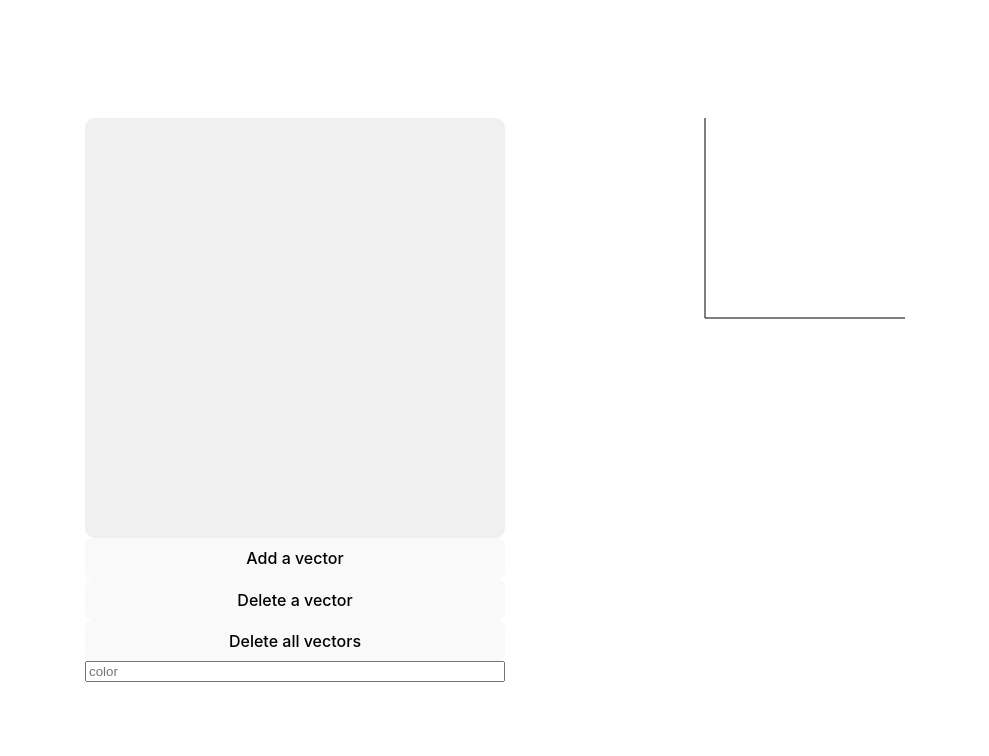
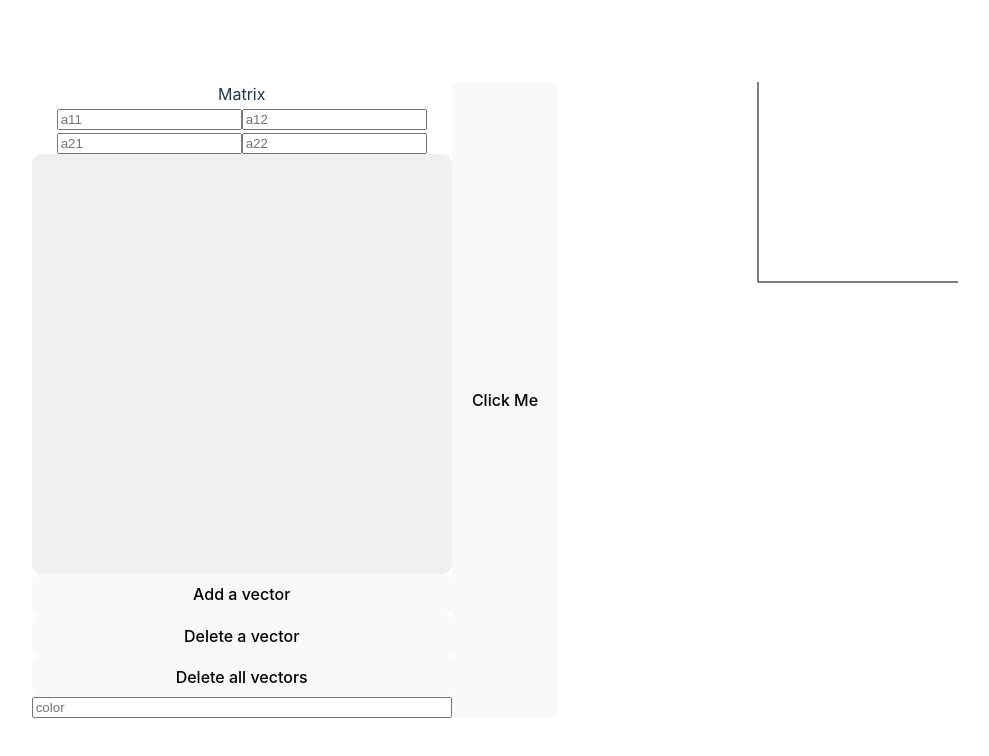
Before and after one commit to Project-Code-UVA/LinearPlot3D, a React (Vite) app in the folder LinearPlot3D/: page / in a window 1280 px wide. Shown: the top 756 px of the page, without its empty margins (145-1134 px from the left). Built offline with nearby package versions, Linux system fonts and the light colour scheme.

Commit message:
added matrix field

```diff
--- a/LinearPlot3D/src/App.jsx
+++ b/LinearPlot3D/src/App.jsx
@@ -16,6 +16,8 @@ class Vec {
 
 function App() {
   const [vectors, setVectors] = useState([]);
+  const [matrix, setMatrix] = useState([0, 0, 0, 0]);
+
   const handleAddVector = () => {
     setVectors([...vectors, new Vec(0, 0, 0)]);
   };
@@ -25,12 +27,44 @@ function App() {
   };
 
   const handleDeleteAllVectors = () => {
-    setVectors([])
+    setVectors([]);
   };
 
   const [colors, setColors] = useState("purple");
   const handleColorChange = (e) => {
-    setColors(e.target.value)
+    setColors(e.target.value);
+  };
+
+  const handleMatrixa11Change = (e) => {
+    setMatrix([
+      ...matrix.slice(0, 0),
+      Number(e.target.value),
+      ...matrix.slice(1),
+    ]);
+  };
+
+  const handleMatrixa12Change = (e) => {
+    setMatrix([
+      ...matrix.slice(0, 1),
+      Number(e.target.value),
+      ...matrix.slice(2),
+    ]);
+  };
+
+  const handleMatrixa21Change = (e) => {
+    setMatrix([
+      ...matrix.slice(0, 2),
+      Number(e.target.value),
+      ...matrix.slice(3),
+    ]);
+  };
+
+  const handleMatrixa22Change = (e) => {
+    setMatrix([
+      ...matrix.slice(0, 3),
+      Number(e.target.value),
+      ...matrix.slice(4),
+    ]);
   };
 
   const coordX = new THREE.Vector3(5, 0, 0);
@@ -40,6 +74,17 @@ function App() {
     <>
       <div className="app">
         <div className="side">
+          <div className="matrix-input">
+            <div className="matrix-title">Matrix</div>
+            <div className="matrix-row">
+              <input placeholder="a11" onChange={handleMatrixa11Change}></input>
+              <input placeholder="a12" onChange={handleMatrixa12Change}></input>
+            </div>
+            <div className="matrix-row">
+              <input placeholder="a21" onChange={handleMatrixa21Change}></input>
+              <input placeholder="a22" onChange={handleMatrixa22Change}></input>
+            </div>
+          </div>
           <div className="vector-input">
             {vectors.map((vector, index) => (
               <div key={index} className="input-box">
@@ -48,7 +93,6 @@ function App() {
                   placeholder="x-value"
                   onChange={(e) => {
                     setVectors([
-
                       ...vectors.slice(0, index),
                       new Vec(
                         Number(e.target.value),
@@ -64,7 +108,6 @@ function App() {
                   placeholder="y-value"
                   onChange={(e) => {
                     setVectors([
-
                       ...vectors.slice(0, index),
                       new Vec(
                         vectors[index].x,
@@ -85,17 +128,19 @@ function App() {
           <button className="vector-button" onClick={handleDeleteVector}>
             Delete a vector
           </button>
-          <button className="vector-button" onClick={(handleDeleteAllVectors)}>
+          <button className="vector-button" onClick={handleDeleteAllVectors}>
             Delete all vectors
           </button>
-          <input
-            placeholder="color"
-            onChange={handleColorChange}
-          ></input>
+          <input placeholder="color" onChange={handleColorChange}></input>
         </div>
-
+        <button
+          onClick={() => {
+            console.log(matrix);
+          }}
+        >
+          Click Me
+        </button>
         <div className="canvas-bound">
-
           <Canvas>
             <Line points={[origin, coordX]} color="black"></Line>
             <Line points={[origin, coordY]} color="black"></Line>
```
